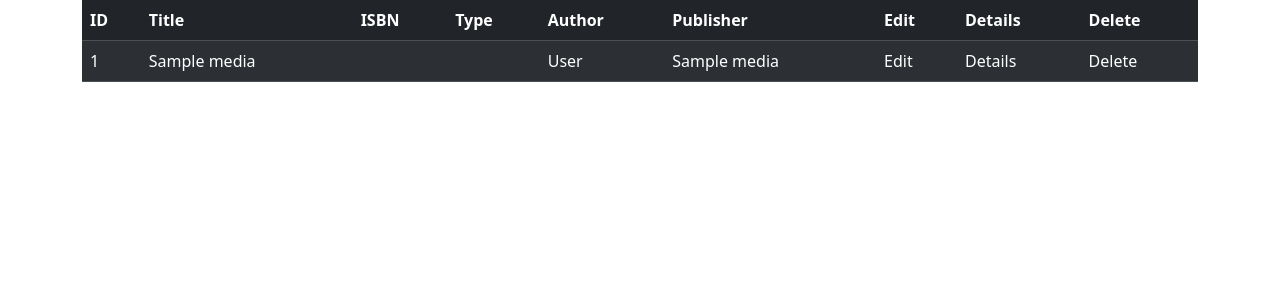
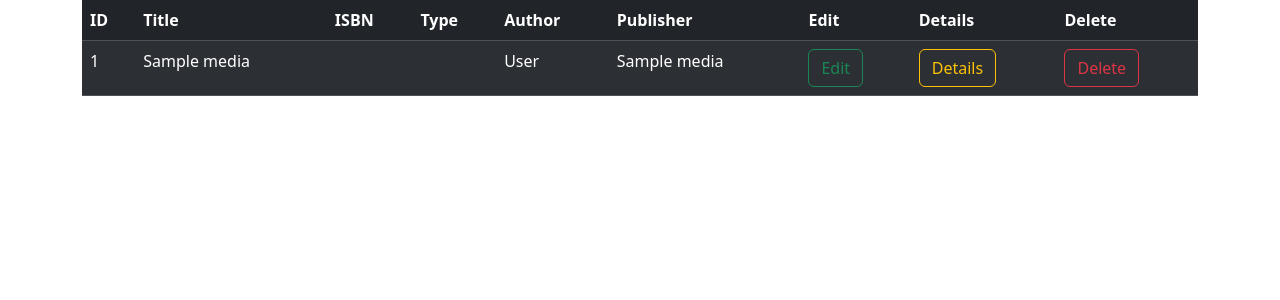
Before and after one commit to Arnaldo1990/BE18-CR4-ArnaldoBismarques, a PHP site: page / in a window 1280 px wide. Shown: the top 300 px of the page. Run offline with PHP 8.4, Linux system fonts and the light colour scheme; tables that the repository leaves empty or names only in its code hold one stand-in row (values such as "Sample post"); data that the repository does not hold is empty.

Commit message:
added some buttons from bootstrap

```diff
--- a/edit.php
+++ b/edit.php
@@ -0,0 +1,6 @@
+<?php
+
+echo $_GET["id"]
+
+
+?>
--- a/index.php
+++ b/index.php
@@ -18,9 +18,9 @@ if(mysqli_num_rows($result) > 0){
                     <td>{$row["type"]}</td>
                     <td>{$row["author_last_name"]}</td>
                     <td>{$row["publisher_name"]}</td>
-                    <td>Edit</td>
-                    <td>Details</td>
-                    <td>Delete</td>
+                    <td><a class='btn btn-outline-success' href='edit.php?id={$row["id"]}'>Edit</a></td>
+                    <td><a class='btn btn-outline-warning' href='details.php?id={$row["id"]}'>Details</a></td>
+                    <td><a class='btn btn-outline-danger' href='delete.php?id={$row["id"]}'>Delete</a></td>
 
 
                 </tr>
```
